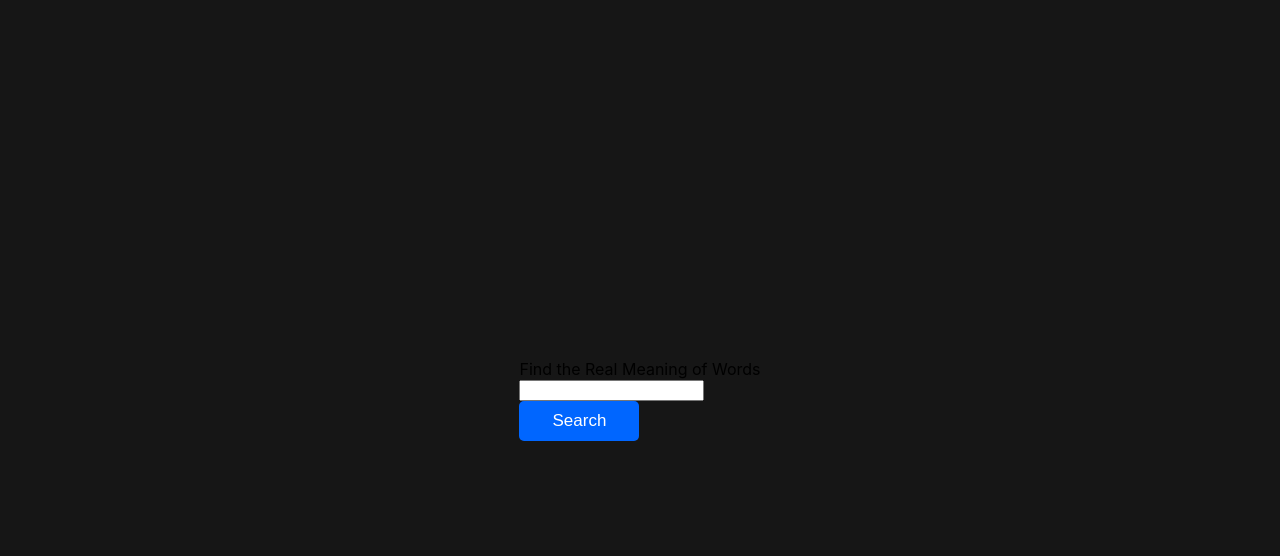
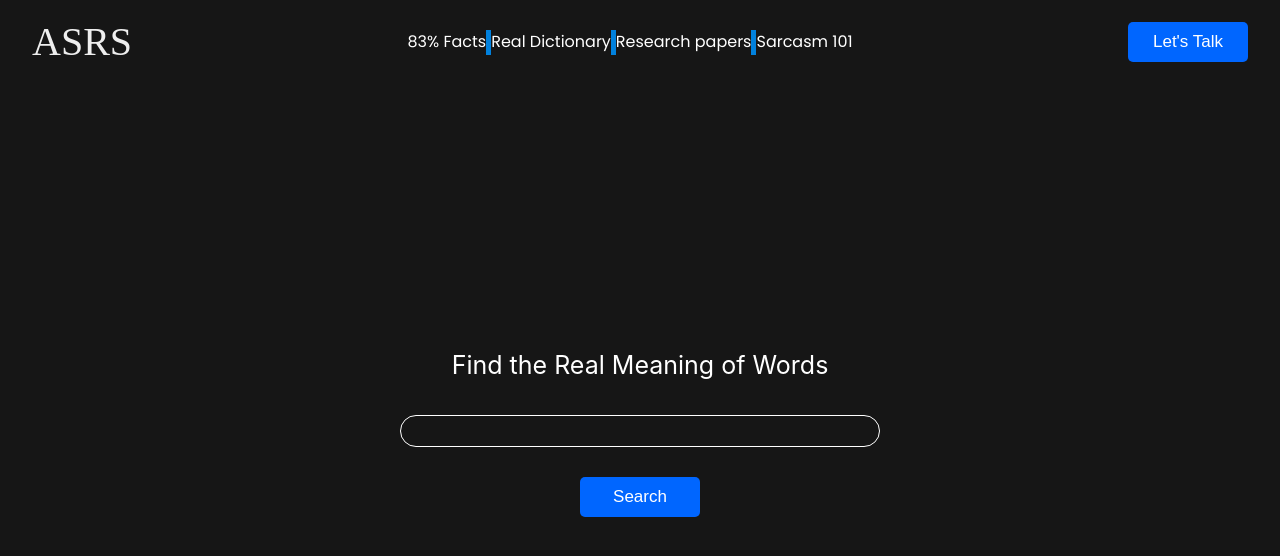
Before and after one commit to afeefuddin/asrs, a React (Create React App) app in the folder Frontend/asrsProject/: page / in a window 1280 px wide. Shown: the top 556 px of the page. Built offline with nearby package versions, Linux system fonts and the light colour scheme.

Commit message:
Changes in Dictionary Page

```diff
--- a/Frontend/asrsProject/package.json
+++ b/Frontend/asrsProject/package.json
@@ -34,5 +34,8 @@
       "last 1 firefox version",
       "last 1 safari version"
     ]
+  },
+  "devDependencies": {
+    "tailwindcss": "^3.3.4"
   }
 }
--- a/Frontend/asrsProject/src/components/InputBox.jsx
+++ b/Frontend/asrsProject/src/components/InputBox.jsx
@@ -1,17 +1,28 @@
 import React from 'react'
-
+import { useState } from 'react';
 import styles from './InputBox.module.css'
 import Button from './Button';
-const{pageContainer,container,searchox,textContainer,text} = styles;
-export default function InputBox({onButtonClick}) {
+const{pageContainer,container,searchox,textContainer,SearchBox,SearchBoxInput,buttonContainer} = styles;
+export default function InputBox(props) {
+  const [inputValue, setInputValue] = useState("");
+  const handleInputChange = (e) => {
+    setInputValue(e.target.value);
+    // Update the searchbox state in the parent component
+    props.onChange(e.target.value);
+  };
   return (
     <div className={pageContainer}>
         <div className={container}>
         <div className={searchox}>
             <div className={textContainer}>Find the Real Meaning of Words</div>
-            <input type={text} />
+            <div className={SearchBox}>
+              <input type="text" value={inputValue} className={SearchBoxInput} onChange={handleInputChange} />
+            </div>
+
         </div>
-        <Button onClick={onButtonClick} content='Search'></Button>
+        <div className={buttonContainer}>
+        <Button onClick={props.onButtonClick} content='Search'></Button>
+        </div>
         </div>
     </div>
   )
--- a/Frontend/asrsProject/src/components/InputBox.module.css
+++ b/Frontend/asrsProject/src/components/InputBox.module.css
@@ -2,5 +2,27 @@
     display: flex;
     align-items: center;
     justify-content: center;
-    height: 100vh;
+    height: 88vh;
 }
+.textContainer{
+    text-align: center;
+    color: White;
+    margin-bottom: 30px;
+    font-size: 25px;
+}
+.SearchBoxInput{
+    width: 100%;
+    background: transparent;
+    border: 1px solid white;
+    border-radius: 20px;
+    height: 2rem;
+    width: 30rem;
+    color: white;
+    text-align: center;
+    font-size: 20px;
+}
+.buttonContainer{
+    margin-top: 30px;
+    display: flex;
+    justify-content: center;
+}
--- a/Frontend/asrsProject/src/index.css
+++ b/Frontend/asrsProject/src/index.css
@@ -1,3 +1,6 @@
+@tailwind base;
+@tailwind components;
+@tailwind utilities;
 body {
   margin: 0;
   font-family: -apple-system, BlinkMacSystemFont, 'Segoe UI', 'Roboto', 'Oxygen',
--- a/Frontend/asrsProject/src/pages/RealDictionary.jsx
+++ b/Frontend/asrsProject/src/pages/RealDictionary.jsx
@@ -1,20 +1,35 @@
 import { useState } from "react";
 import InputBox from "../components/InputBox";
-
+import Navbar from "../components/Navbar";
+import styles from "./RealDictionary.module.css"
+const { searchboxStyle } = styles;
 function RealDictionary(){
     const [searchbox,changesearch] = useState("")
     const [searched,setSearched] = useState(false);
     const handleButtonClick = () =>{
         setSearched(true);
+
     }
+    const handleSearchvalue=(newvalue)=>{
+        changesearch(newvalue)
+    }
+if(!searched){
+    return (
+        <>
+           <Navbar />
+           <InputBox onButtonClick={handleButtonClick} onChange={handleSearchvalue}/>
+
+
+       </>
+    )
+}
+
 return(
     <>
-
-     {
-        !searched &&
-        <InputBox onButtonClick={handleButtonClick}/>
-     }
-
+    <h1>ASRS</h1>
+    <div className="flex justify-center items-center h-16">
+    <input className={searchboxStyle} value={searchbox} />
+    </div>
     </>
 );
 }
--- /dev/null
+++ b/Frontend/asrsProject/src/pages/RealDictionary.module.css
@@ -0,0 +1,9 @@
+.searchboxStyle{
+    border-radius: 1rem;
+    width: 33%;
+    height: 2rem;
+    background: transparent;
+    border: 1px solid white;
+    color: white;
+    text-align: center;
+}
--- /dev/null
+++ b/Frontend/asrsProject/tailwind.config.js
@@ -0,0 +1,10 @@
+/** @type {import('tailwindcss').Config} */
+module.exports = {
+  content: [
+    "./src/**/*.{js,jsx,ts,tsx}",
+  ],
+  theme: {
+    extend: {},
+  },
+  plugins: [],
+}
```
Also changed, not shown: 1 other file (tests, documents, lock files or other folders).
